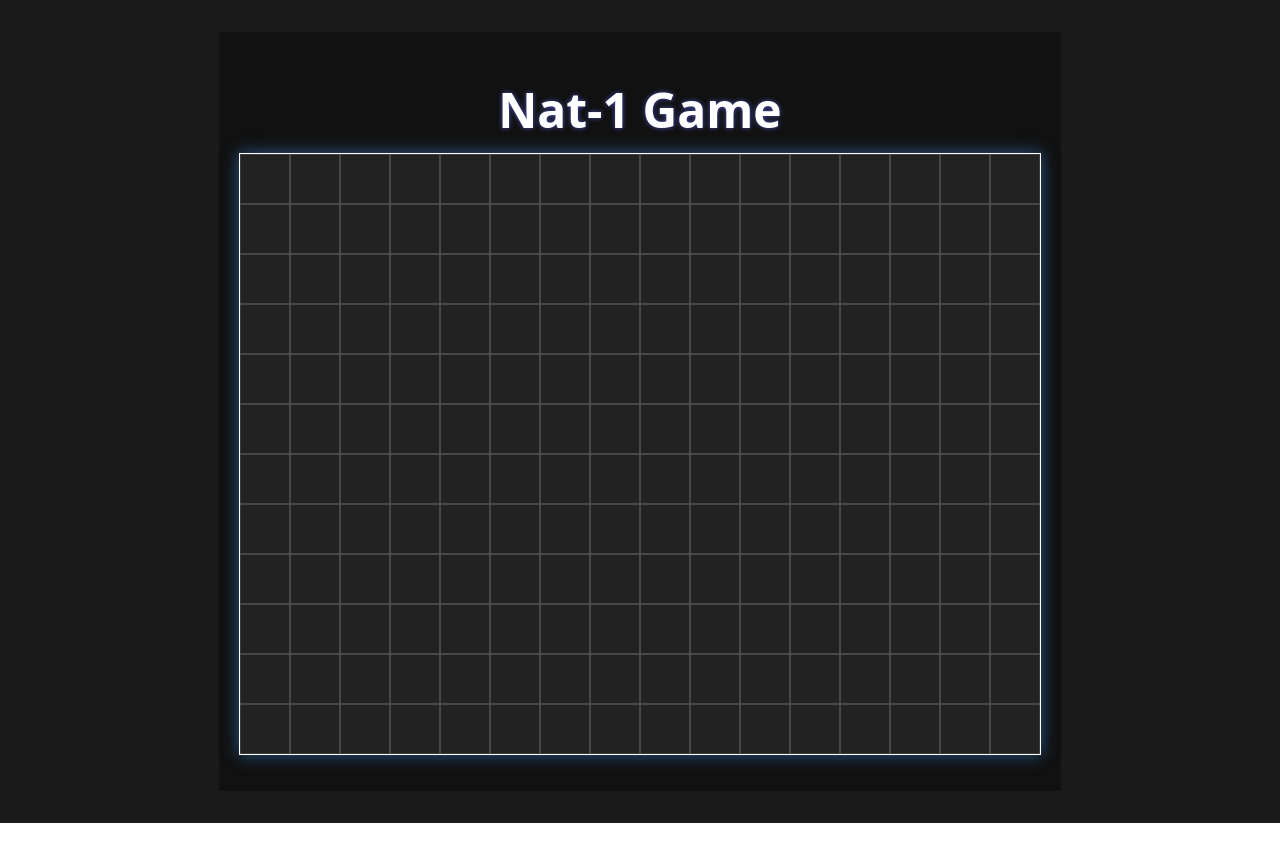
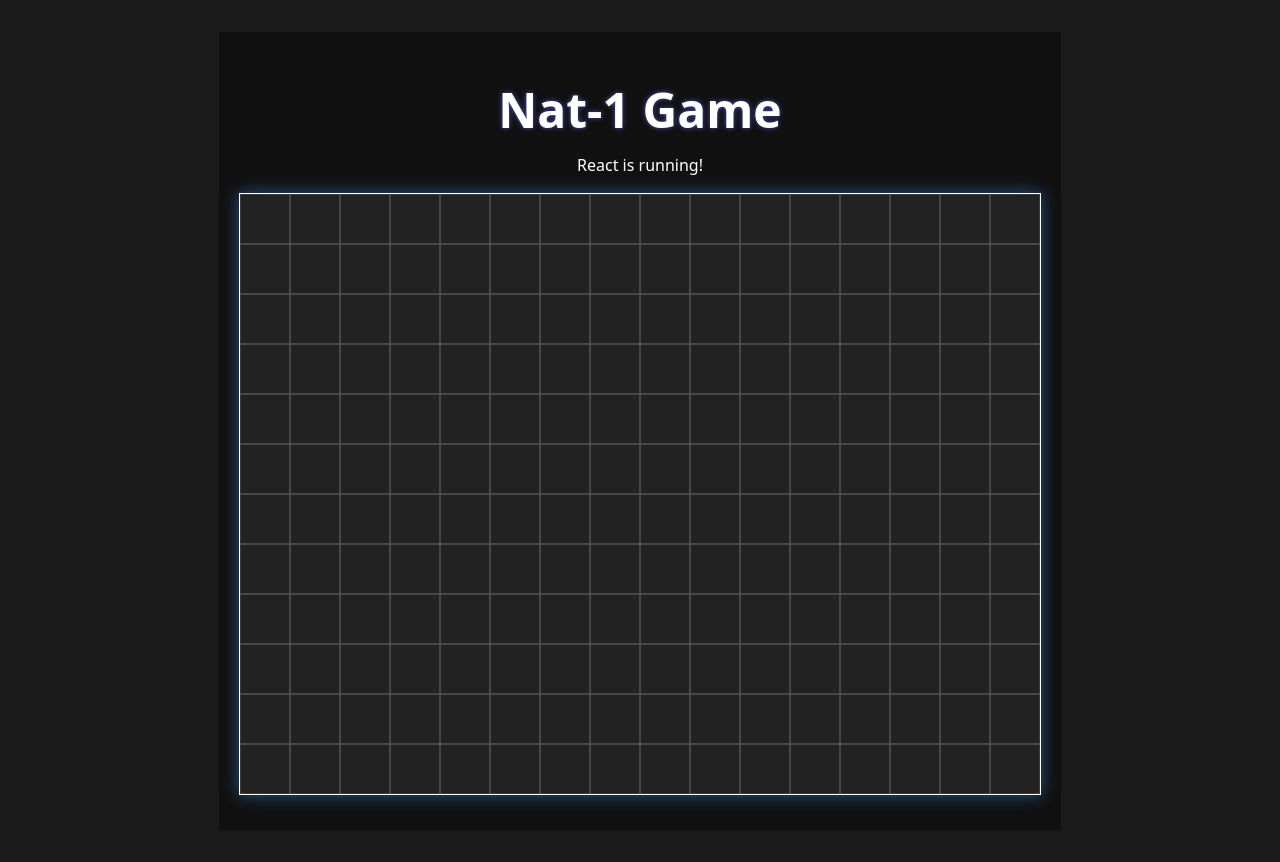
Before and after one commit to ZachariahRedfield/nat-1-games, a React (Vite) app: page / in a window 1280 px wide. Before the commit the page ends 823 px from the top, so only its background shows below. Built offline with nearby package versions, Linux system fonts and the light colour scheme.

Commit message:
Added React Imports

```diff
--- a/src/App.jsx
+++ b/src/App.jsx
@@ -1,9 +1,13 @@
+import React from "react";
 import MapCanvas from "./components/MapCanvas";
 
 function App() {
+    console.log("App loaded");
+
   return (
     <div style={{ textAlign: "center", padding: "20px", background: "#111", color: "white" }}>
       <h1>Nat-1 Game</h1>
+      <p>React is running!</p>
       <MapCanvas />
     </div>
   );
--- a/src/components/MapCanvas.jsx
+++ b/src/components/MapCanvas.jsx
@@ -1,3 +1,4 @@
+import React from "react";
 import { useEffect, useRef } from "react";
 
 const MapCanvas = () => {
```
